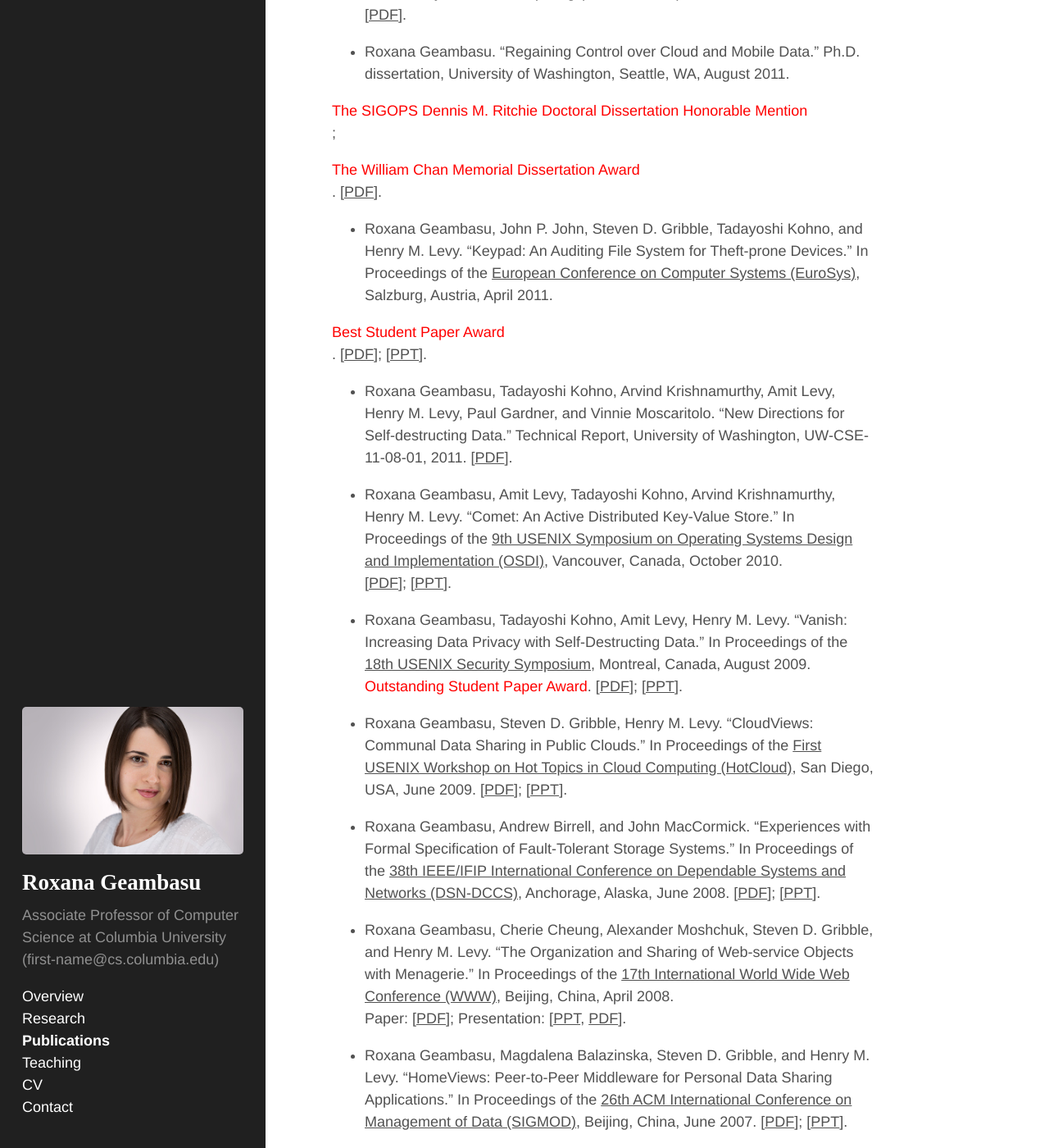
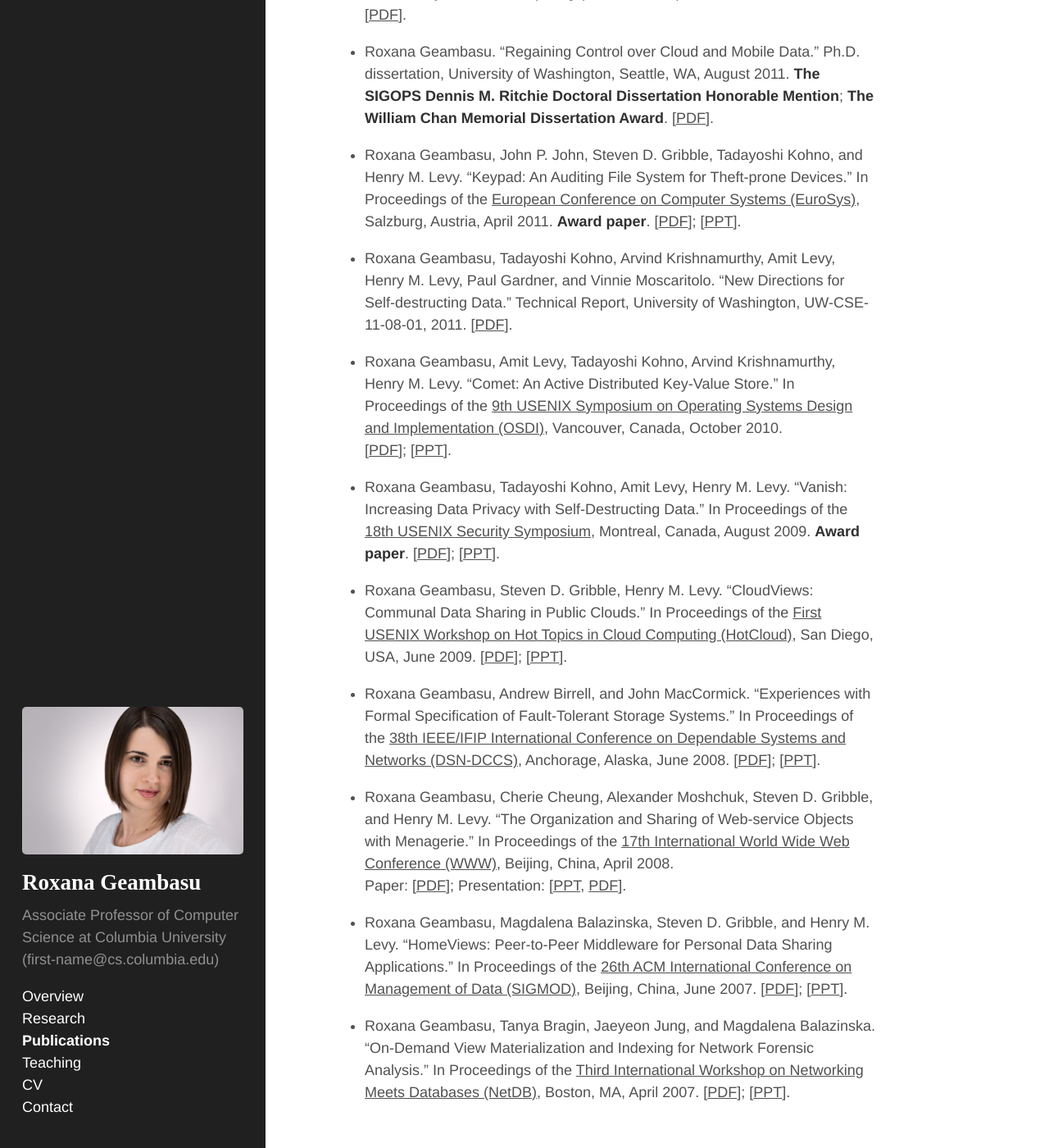
Before and after one commit to roxanageambasu/roxanageambasu.github.io, a Jekyll site: the page built from 02-publications.md, in a window 1280 px wide and 1400 px high, scrolled down 1732 px. Shown: the whole window at 82% size. Built offline with Jekyll 4.4.1, drawn with Linux system fonts in a browser that asks for light colours.

Commit message:
pubs page bug

```diff
--- a/02-publications.md
+++ b/02-publications.md
@@ -73,15 +73,15 @@ Macao, China, June 2012. [<a href="{{ site.baseurl }}/publications/meerkats-posi
 
 * Roxana Geambasu. "Regaining Control over Cloud and Mobile Data."
 Ph.D. dissertation, University of Washington, Seattle, WA, August 2011.
-<font color="red">The SIGOPS Dennis M. Ritchie Doctoral Dissertation Honorable Mention</font>;
-<font color="red">The William Chan Memorial Dissertation Award</font>.
+**The SIGOPS Dennis M. Ritchie Doctoral Dissertation Honorable Mention**;
+**The William Chan Memorial Dissertation Award**.
 [<a href="{{ site.baseurl }}/publications/phd-dissertation.pdf">PDF</a>].
 
 * Roxana Geambasu, John P. John, Steven D. Gribble, Tadayoshi Kohno, and
 Henry M. Levy. "Keypad: An Auditing File System for Theft-prone Devices."
 In Proceedings of the <a href="http://eurosys2011.cs.uni-salzburg.at/">European
 Conference on Computer Systems (EuroSys)</a>, Salzburg, Austria, April 2011.
-<font color="red">Best Student Paper Award</font>.
+**Award paper**.
  [<a href="{{ site.baseurl }}/publications/eurosys2011keypad.pdf">PDF</a>];
 [<a href="{{ site.baseurl }}/publications/eurosys2011keypad_talk.ppt">PPT</a>].
 
@@ -102,7 +102,7 @@ Vancouver, Canada, October 2010. <br>
 * Roxana Geambasu, Tadayoshi Kohno, Amit Levy, Henry M. Levy.
 "Vanish: Increasing Data Privacy with Self-Destructing Data."
 In Proceedings of the <a href="http://www.usenix.org/event/sec09/">18th USENIX
-Security Symposium</a>, Montreal, Canada, August 2009. <font color="red">Outstanding Student Paper Award</font>.
+Security Symposium</a>, Montreal, Canada, August 2009. **Award paper**.
 [<a href="{{ site.baseurl }}/publications/usenixsec09-geambasu.pdf">PDF</a>];
 [<a href="{{ site.baseurl }}/publications/usenixsec09-geambasu.ppt">PPT</a>].
 
```
